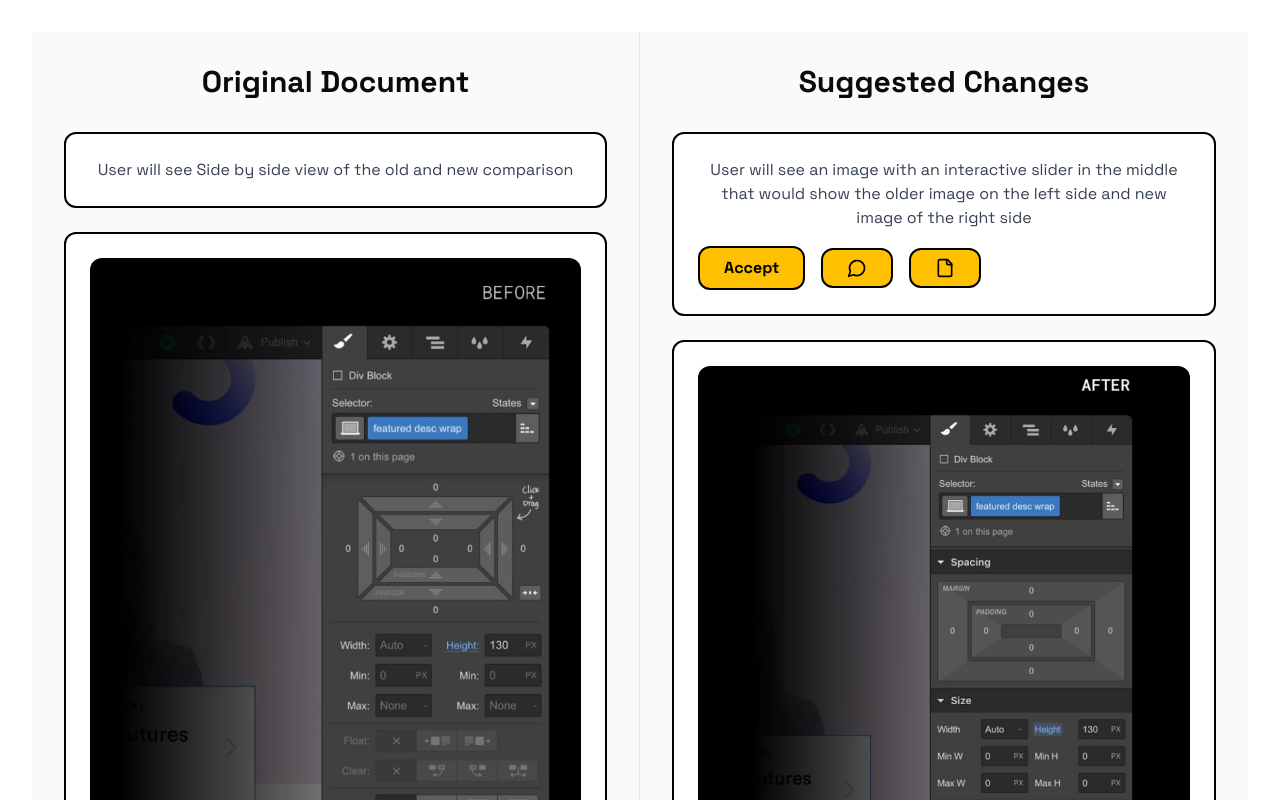
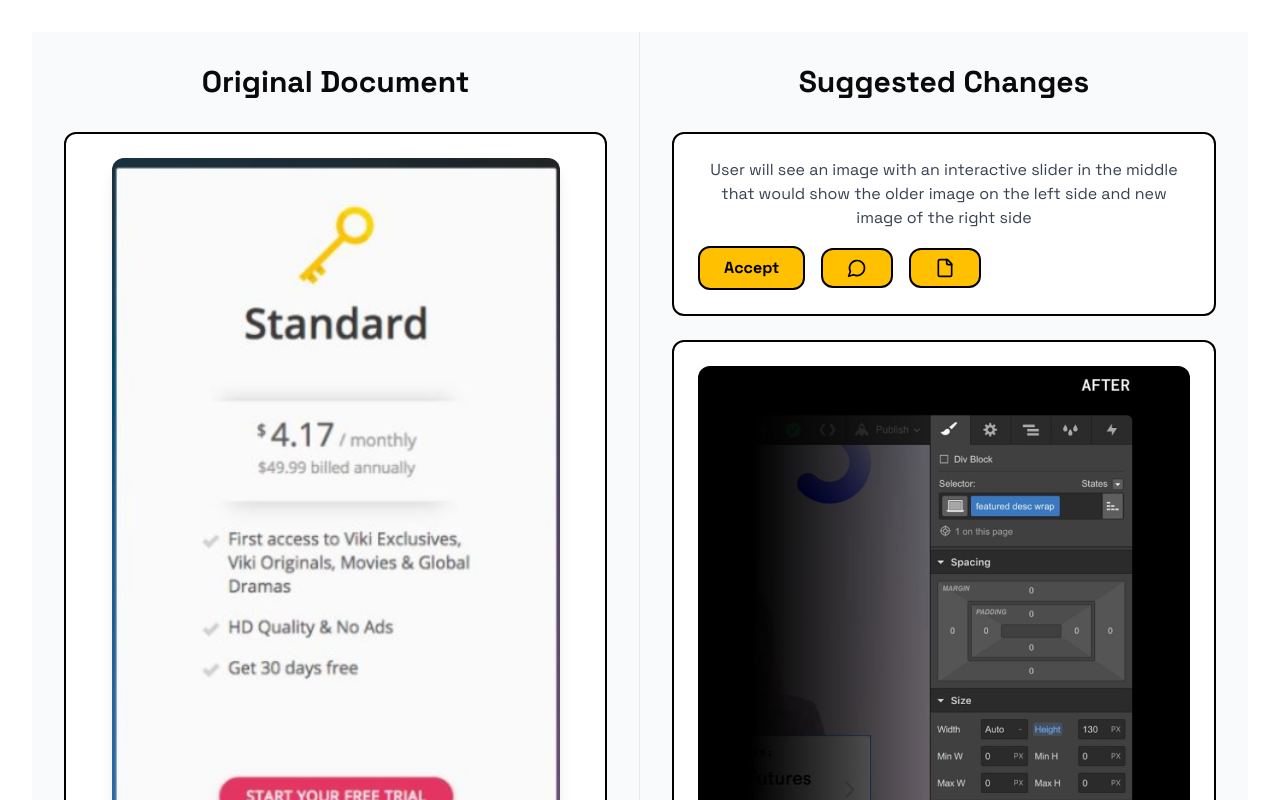
Before and after one commit to glassofizzy/appflow-snapshotter, a React (Vite) app: page /compare in a window 1280 px wide. Shown: the top 800 px of the page. Built offline with nearby package versions, Linux system fonts and the light colour scheme.

Commit message:
Update original document image
Changed the original document displayed on the /compare page to the first image attached in the differences.
[skip gpt_engineer]

```diff
--- a/src/components/compare/OriginalDocument.tsx
+++ b/src/components/compare/OriginalDocument.tsx
@@ -19,19 +19,13 @@ export const OriginalDocument = ({ differences }: OriginalDocumentProps) => {
     <div className="border-r border-gray-200 p-8">
       <h2 className="text-3xl font-bold text-center mb-8">Original Document</h2>
       <div className="space-y-6">
-        {differences.map((diff) => (
-          <div key={`original-${diff.id}`} className="retro-card">
-            {diff.type === 'text' ? (
-              <p className="text-gray-700">{diff.oldContent}</p>
-            ) : (
-              <img
-                src={diff.oldContent}
-                alt="Original version"
-                className="w-full h-auto object-contain rounded-lg"
-              />
-            )}
-          </div>
-        ))}
+        <div className="retro-card flex justify-center items-center">
+          <img
+            src="/lovable-uploads/7d96ec91-4dc0-4a13-89a8-e9e73156ee33.png"
+            alt="Standard plan pricing"
+            className="w-full max-w-md h-auto object-contain rounded-lg shadow-lg"
+          />
+        </div>
       </div>
     </div>
   );
```
Also changed, not shown: public/lovable-uploads/7d96ec91-4dc0-4a13-89a8-e9e73156ee33.png (added).
